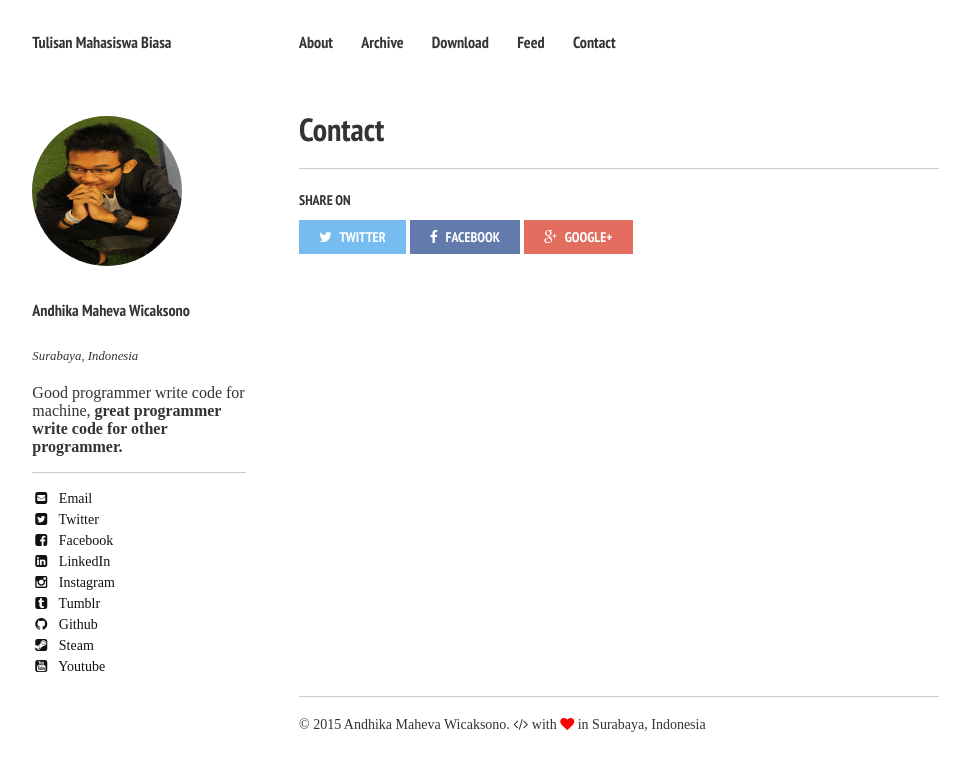
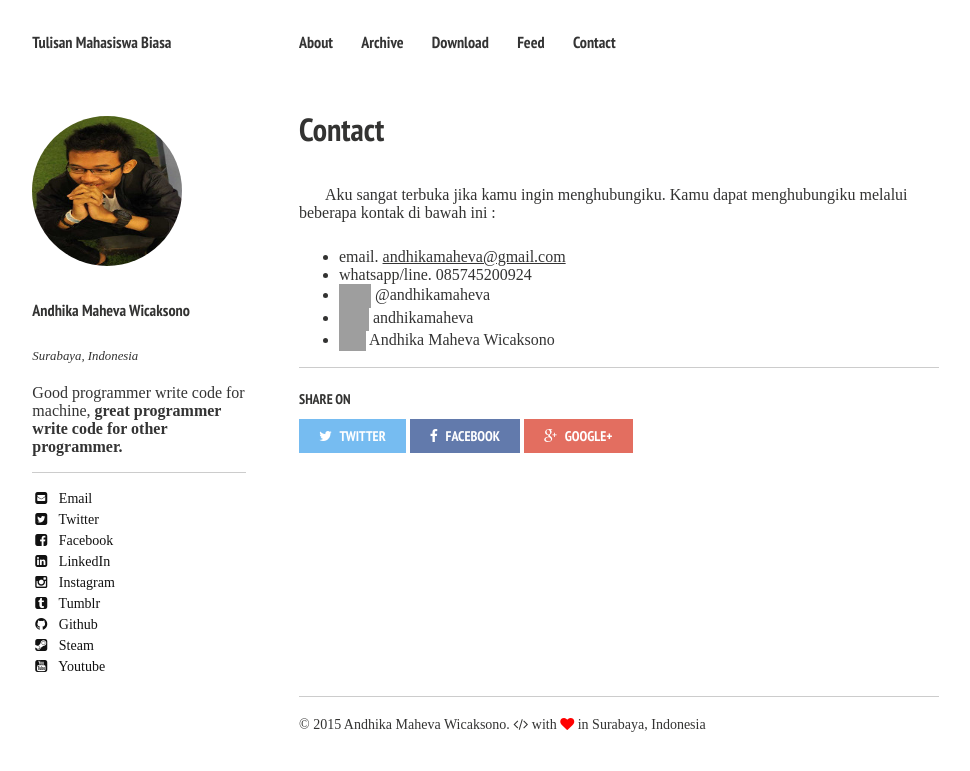
Before and after one commit to andhikamaheva/andhikamaheva.github.io, a Jekyll site: the page built from contact/index.md, in a window 1280 px wide. Shown: the top 771 px of the page, without its empty margins (21-991 px from the left). Built offline with Jekyll 4.4.1, drawn with Linux system fonts in a browser that asks for light colours; nearby versions of some CDN libraries; comment, search, counter and statistics services are not loaded; grey boxes are pictures that could not be loaded.

Commit message:
Update contact

```diff
--- a/contact/index.md
+++ b/contact/index.md
@@ -9,3 +9,12 @@ image:
   credit:
   creditlink:
 ---
+<br>
+
+Aku sangat terbuka jika kamu ingin menghubungiku. Kamu dapat menghubungiku melalui beberapa kontak di bawah ini :
+
+* email. [andhikamaheva@gmail.com](andhikamaheva@gmail.com)
+* whatsapp/line. 085745200924
+* <a href="https://twitter.com/andhikamaheva"><img src="https://aaaandhika.files.wordpress.com/2015/01/social38.png?w=150" alt="https://twitter.com/andhikamaheva" width="32" height="32" /></a> <a title="@andhikamaheva" href="http://twitter.com/andhikamaheva" target="_blank" style="text-decoration:none">@andhikamaheva</a>
+* <a href="http://andhikamaheva.tumblr.com" rel="attachment wp-att-23"><img  src="https://aaaandhika.files.wordpress.com/2015/01/tumblr9.png?w=150" alt="http://andhikamaheva.tumblr.com" width="30" height="30" /></a> <a title="andhikamaheva" href="http://andhikamaheva.tumblr.com" target="_blank" style="text-decoration:none">andhikamaheva</a>
+* <a href="https://aaaandhika.files.wordpress.com/2015/01/facebook24.png"><img  src="https://aaaandhika.files.wordpress.com/2015/01/facebook24.png?w=150" alt="https://www.facebook.com/andhikamaheva" width="27" height="27" /></a><a title="Andhika Maheva Wicaksono" href="https://www.facebook.com/andhikamaheva" target="_blank" style="text-decoration:none"> Andhika Maheva Wicaksono</a>
```
